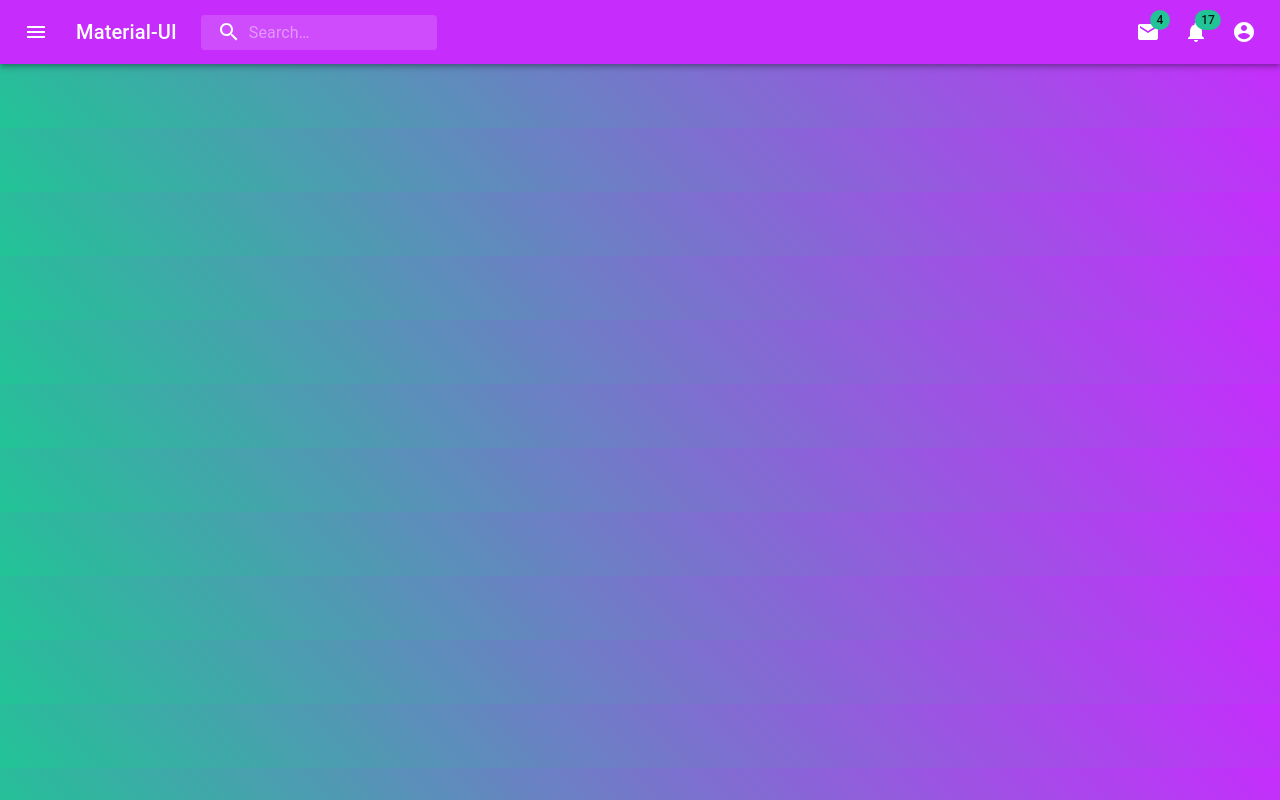
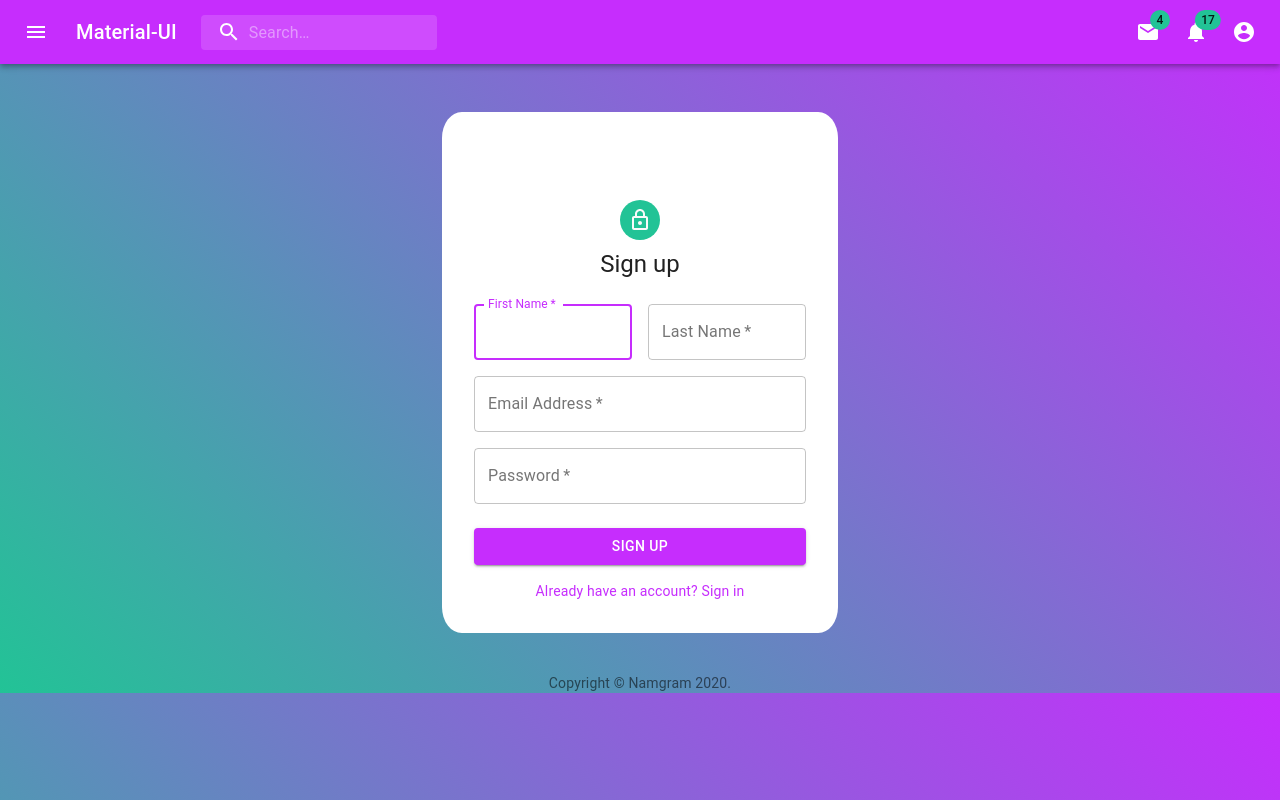
Before and after one commit to 98mima/Namgram, a React (Create React App) app in the folder namgram-react/: page /signup in a window 1280 px wide. Built offline with nearby package versions, Linux system fonts and the light colour scheme.

Commit message:
sign up form

```diff
--- a/namgram-react/src/components/auth/SignupForm.tsx
+++ b/namgram-react/src/components/auth/SignupForm.tsx
@@ -1,11 +1,138 @@
-import React from 'react'
+import React from 'react';
+import Avatar from '@material-ui/core/Avatar';
+import Button from '@material-ui/core/Button';
+import CssBaseline from '@material-ui/core/CssBaseline';
+import TextField from '@material-ui/core/TextField';
+import FormControlLabel from '@material-ui/core/FormControlLabel';
+import Checkbox from '@material-ui/core/Checkbox';
+import Link from '@material-ui/core/Link';
+import Grid from '@material-ui/core/Grid';
+import Box from '@material-ui/core/Box';
+import LockOutlinedIcon from '@material-ui/icons/LockOutlined';
+import Typography from '@material-ui/core/Typography';
+import { makeStyles, Theme } from '@material-ui/core/styles';
+import Container from '@material-ui/core/Container';
 
-function SignupForm() {
-    return (
-        <div>
-
-        </div>
-    )
+function Copyright() {
+  return (
+    <Typography variant="body2" color="textSecondary" align="center">
+      {'Copyright © '}
+      <Link color="inherit" href="http://localhost:3000/">
+        Namgram
+      </Link>{' '}
+      {new Date().getFullYear()}
+      {'.'}
+    </Typography>
+  );
 }
 
-export default SignupForm
+const useStyles = makeStyles((theme: Theme) => ({
+  paper: {
+    marginTop: '3rem',
+    paddingTop: '10vh',
+    display: 'flex',
+    flexDirection: 'column',
+    alignItems: 'center',
+    background: 'rgb(255, 255, 255)',
+    padding: '2rem',
+    borderRadius: '5%'
+  },
+  avatar: {
+    margin: theme.spacing(1),
+    backgroundColor: theme.palette.secondary.main,
+  },
+  form: {
+    width: '100%',
+    marginTop: theme.spacing(3),
+  },
+  submit: {
+    margin: theme.spacing(3, 0, 2),
+  },
+}));
+
+export default function SignUp() {
+  const classes = useStyles();
+
+  return (
+    <Container component="main" maxWidth="xs">
+      <CssBaseline />
+      <div className={classes.paper}>
+        <Avatar className={classes.avatar}>
+          <LockOutlinedIcon />
+        </Avatar>
+        <Typography component="h1" variant="h5">
+          Sign up
+        </Typography>
+        <form className={classes.form} noValidate>
+          <Grid container spacing={2}>
+            <Grid item xs={12} sm={6}>
+              <TextField
+                autoComplete="fname"
+                name="firstName"
+                variant="outlined"
+                required
+                fullWidth
+                id="firstName"
+                label="First Name"
+                autoFocus
+              />
+            </Grid>
+            <Grid item xs={12} sm={6}>
+              <TextField
+                variant="outlined"
+                required
+                fullWidth
+                id="lastName"
+                label="Last Name"
+                name="lastName"
+                autoComplete="lname"
+              />
+            </Grid>
+            <Grid item xs={12}>
+              <TextField
+                variant="outlined"
+                required
+                fullWidth
+                id="email"
+                label="Email Address"
+                name="email"
+                autoComplete="email"
+              />
+            </Grid>
+            <Grid item xs={12}>
+              <TextField
+                variant="outlined"
+                required
+                fullWidth
+                name="password"
+                label="Password"
+                type="password"
+                id="password"
+                autoComplete="current-password"
+              />
+            </Grid>
+          </Grid>
+          <Button
+            type="submit"
+            fullWidth
+            variant="contained"
+            color="primary"
+            className={classes.submit}
+          >
+            Sign Up
+          </Button>
+          <Grid container justify="center">
+            <Grid item>
+              <Link href="#" variant="body2">
+                Already have an account? Sign in
+              </Link>
+            </Grid>
+          </Grid>
+        </form>
+      </div>
+      <Box mt={5}>
+        <Copyright />
+      </Box>
+    </Container>
+  );
+}
--- a/namgram-react/src/components/posts/Post.tsx
+++ b/namgram-react/src/components/posts/Post.tsx
@@ -17,23 +17,43 @@
 import ExpandMoreIcon from '@material-ui/icons/ExpandMore';
 import MoreVertIcon from '@material-ui/icons/MoreVert';
 import Favorite from '@material-ui/icons/FavoriteBorder'
-import { CardActionArea } from '@material-ui/core';
+import { CardActionArea, Grid } from '@material-ui/core';
 
-import {IPost} from '../../models/post'
+import { IPost } from '../../models/post'
+import { width, maxHeight, height } from '@material-ui/system';
 
 const useStyles = makeStyles((theme: Theme) =>
   createStyles({
     container: {
       display: "flex",
       justifyContent: "center",
-          alignItems: "center",
-          marginTop: "5rem"
+      alignContent: "center",
+      marginTop: "5rem",
+      maxHeight: "500px",
     },
     img: {
-        maxWidth: "500px"
+      maxWidth: '100%',
+      height: 'auto',
     },
+    imgContainer: {
+      width: '100%',
+      maxWidth: '500px',
+    },
+
+    levo: {
+      display: 'flex',
+      maxWidth: 'auto',
+      maxHeight: '100%'
+    },
+
     root: {
-      maxWidth: 345,
+      display: 'flex',
+      maxWidth: '345px',
+      flexDirection: 'column',
+      width: '100%'
+      // marginRight: '0',
+      // width: "100%"
+
     },
     media: {
       height: 0,
@@ -55,8 +75,8 @@
   }),
 );
 
-function Post(props: {post: IPost}) {
-  const {post} = props;
+function Post(props: { post: IPost }) {
+  const { post } = props;
 
   const classes = useStyles();
   const [expanded, setExpanded] = React.useState(false);
@@ -67,17 +87,18 @@
 
   return (
     <div className={classes.container}>
+      <div className={classes.levo}>
         <Card className={classes.root}>
           <CardHeader
             avatar={
               <Avatar aria-label="recipe" className={classes.avatar}>
-              <img style={{maxHeight: '100%'}} src={post.user.image} />
+                <img style={{ maxHeight: '100%' }} src={post.user.image} />
               </Avatar>
             }
             title={post.user.username}
             subheader="September 14, 2016"
           />
-        <div style={{display: "flex", justifyContent: "space-around"}}>
+          <div style={{ display: "flex", justifyContent: "space-around" }}>
             <CardHeader
               avatar={
                 <CardActionArea><Avatar className={classes.avatar}><Favorite /></Avatar></CardActionArea>
@@ -98,11 +119,22 @@
               guests. Add 1 cup of frozen peas along with the mussels, if you like.
           </Typography>
           </CardContent>
+          <CardContent>
+            <Typography variant="body2" color="textSecondary" component="p">
+              This impressive paella is a perfect party dish and a fun meal to cook together with your
+
+          </Typography>
+          </CardContent>
         </Card>
-      <div >
+      </div>
+
+      <div className={classes.imgContainer}>
         <img className={classes.img} src={post.image} />
       </div>
-      </div>
+    </div >
+
+
+
   );
 }
 
--- a/namgram-react/src/services/posts.ts
+++ b/namgram-react/src/services/posts.ts
@@ -1,11 +1,18 @@
 import { IPost } from "../models/post";
 
-const delay = (ms: number) => {return new Promise(res => setTimeout(res, ms))}
+const delay = (ms: number) => { return new Promise(res => setTimeout(res, ms)) }
 
-export async function getPosts (userId: string): Promise<IPost[]> {
-    await delay(2000);
+export async function getPosts(userId: string): Promise<IPost[]> {
+    await delay(1);
     return new Promise(res => res([
-        {id: "1", user: {id: "1", username: "zlatkovnik", image: "https://pbs.twimg.com/profile_images/949787136030539782/LnRrYf6e.jpg"},
-    dislikes: 30, likes: 50, image: "https://pbs.twimg.com/profile_images/949787136030539782/LnRrYf6e.jpg"}
+        {
+            id: "1", user: { id: "1", username: "zlatkovnik", image: "https://pbs.twimg.com/profile_images/949787136030539782/LnRrYf6e.jpg" },
+            dislikes: 30, likes: 50, image: "https://pbs.twimg.com/profile_images/949787136030539782/LnRrYf6e.jpg"
+        },
+        {
+            id: "2", user: { id: "2", username: "zlatkovnik", image: "https://pbs.twimg.com/profile_images/949787136030539782/LnRrYf6e.jpg" },
+            dislikes: 30, likes: 50, image: "https://preview.redd.it/tib5ul9c41l41.png?auto=webp&s=d29bdd750ae7451e7251d5d03f12bbff2e095eb1"
+        }
+
     ]));
 }
```
Also changed, not shown: 1 other file (tests, documents, lock files or other folders). Lines whose indentation alone changed are shown as unchanged.
